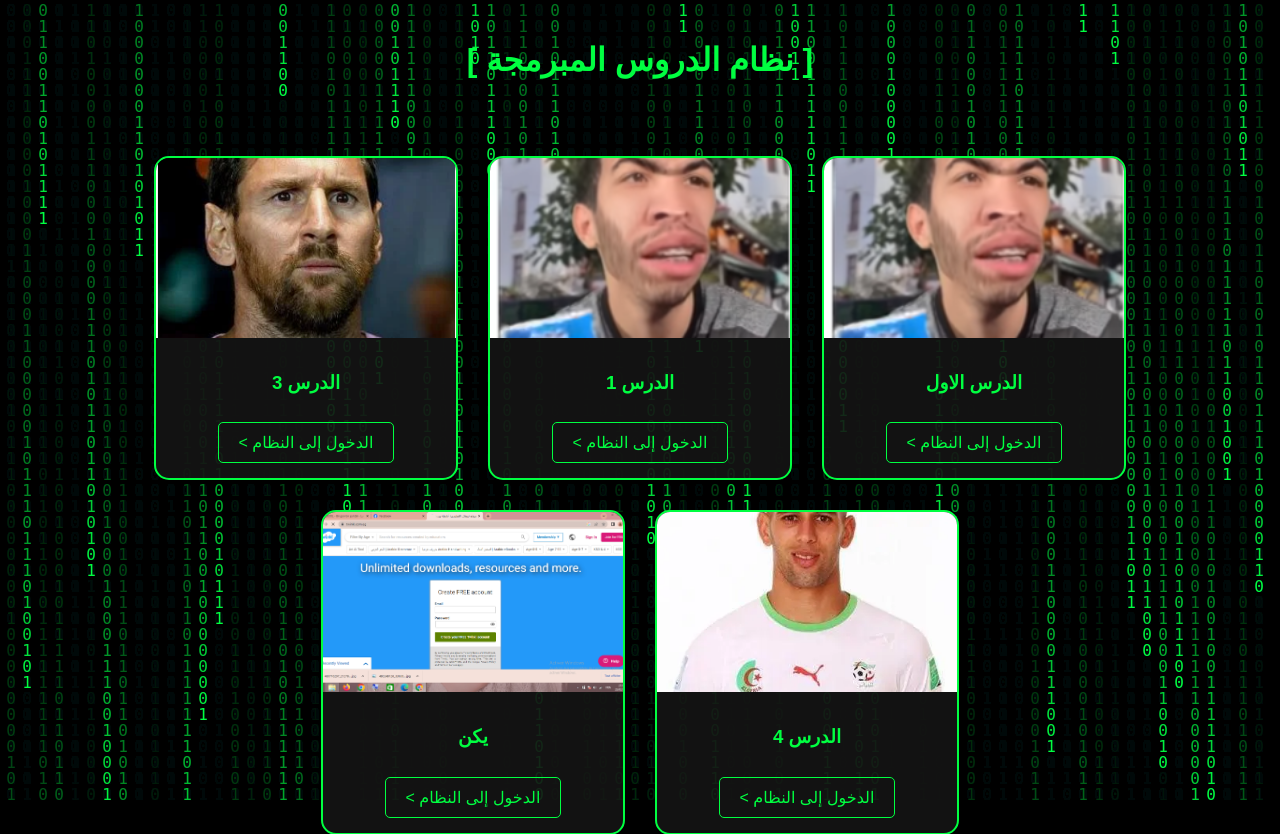
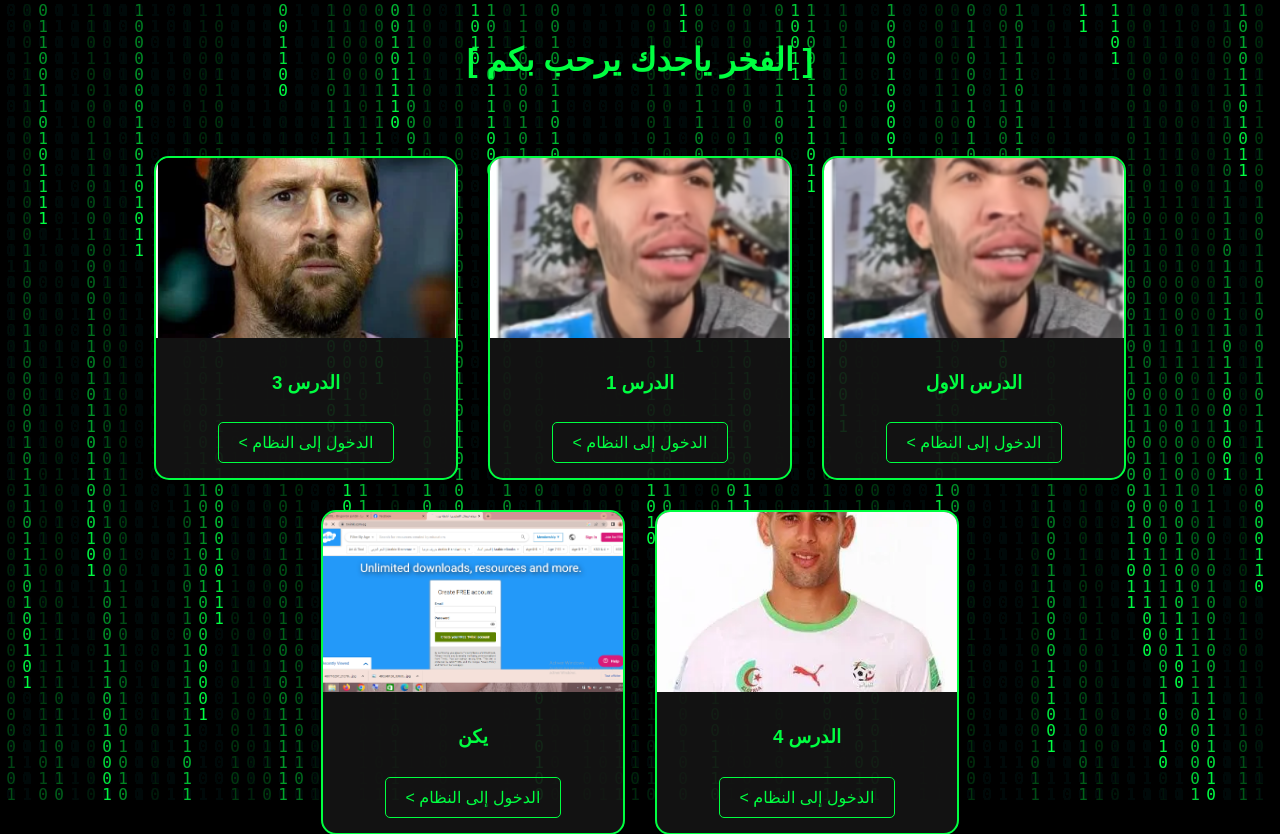
Before and after one commit to mohkori50-droid/-, a Django app: page / in a window 1280 px wide. Shown: the top 834 px of the page. Run offline with Django 5.2, Linux system fonts and the light colour scheme; data comes from the database, SQL or seed files in the repository.

Commit message:
تعديل رسالة الترحيب في الصفحة الرئيسية

```diff
--- a/templates/course_list.html
+++ b/templates/course_list.html
@@ -64,7 +64,7 @@
 
 <canvas id="matrix"></canvas>
 
-<h1 style="text-align: center; padding: 20px;">[ نظام الدروس المبرمجة ]</h1>
+<h1 style="text-align: center; padding: 20px;">[ الفخر ياجدك يرحب بكم ]</h1>
 
 <div class="container">
     {% for course in courses %}
```
